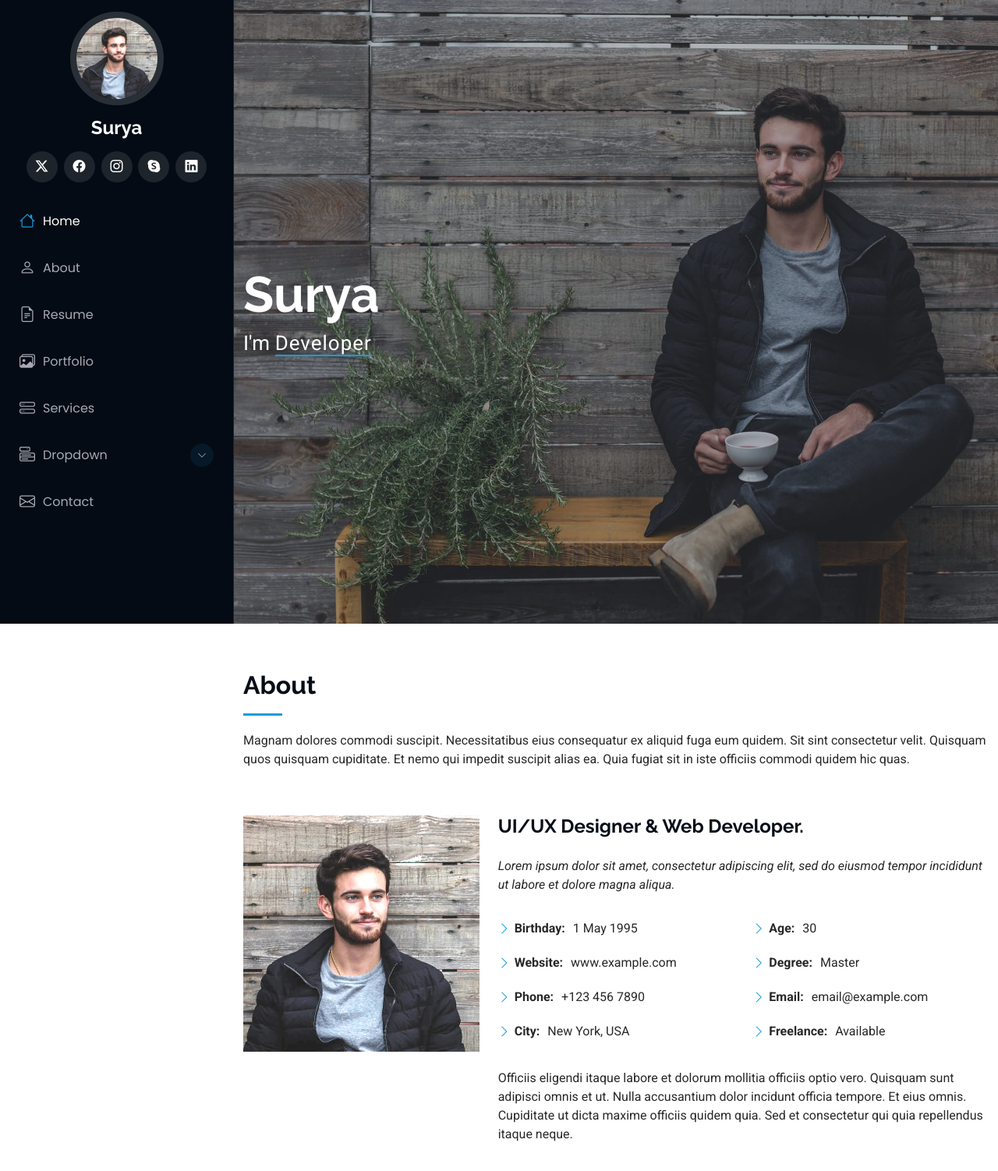
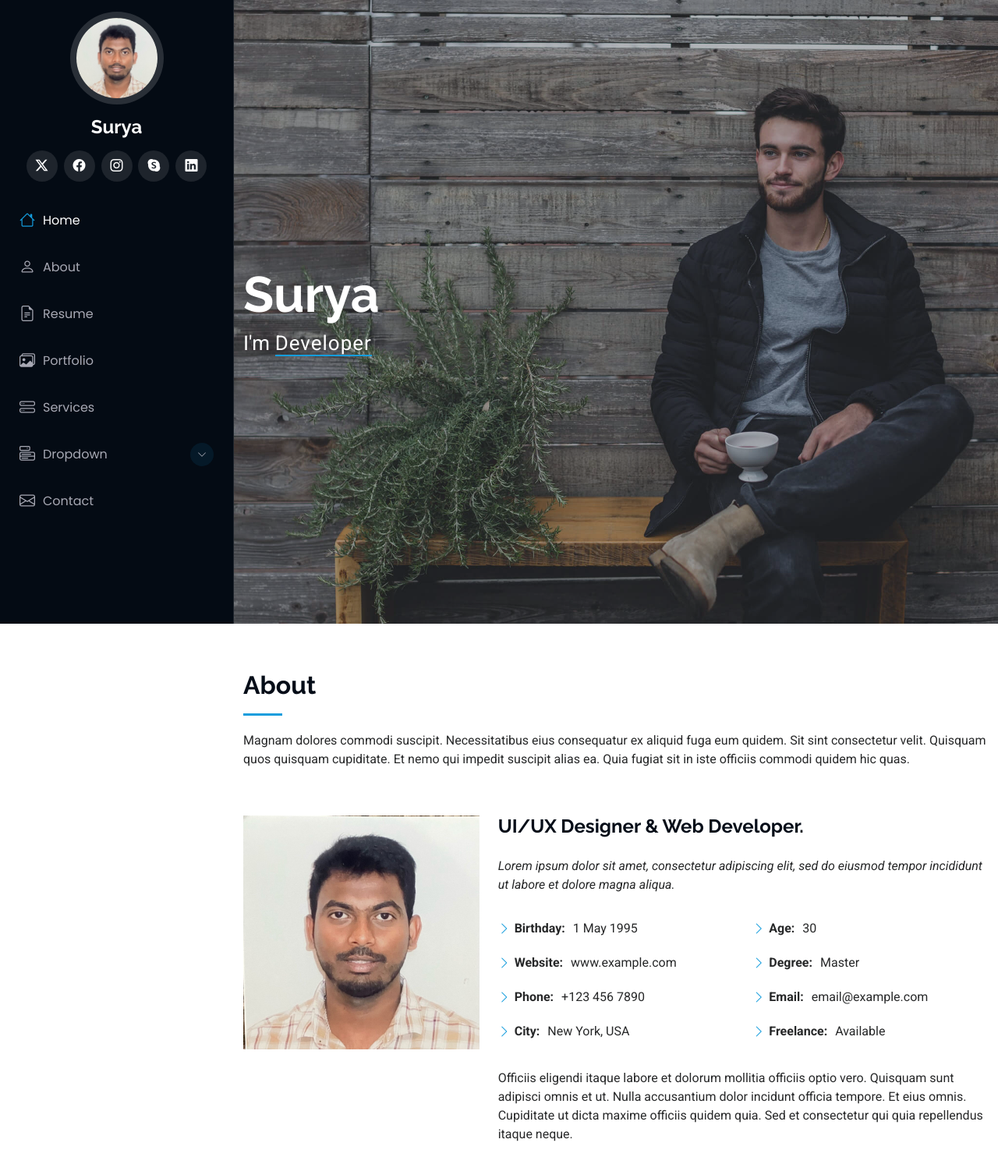
Before and after one commit to surya532/portfolio, a plain HTML site: page index.html in a window 1280 px wide. Shown: the top 1502 px of the page at 78% size. Drawn offline with Linux system fonts and the light colour scheme.

Commit message:
update profile photo

```diff
--- a/index.html
+++ b/index.html
@@ -42,7 +42,7 @@
     <i class="header-toggle d-xl-none bi bi-list"></i>
 
     <div class="profile-img">
-      <img src="assets/img/my-profile-img.jpg" alt="" class="img-fluid rounded-circle">
+      <img src="assets/img/my-profile-img.jpeg" alt="" class="img-fluid rounded-circle">
     </div>
 
     <a href="index.html" class="logo d-flex align-items-center justify-content-center">
@@ -116,7 +116,7 @@
 
         <div class="row gy-4 justify-content-center">
           <div class="col-lg-4">
-            <img src="assets/img/my-profile-img.jpg" class="img-fluid" alt="">
+            <img src="assets/img/my-profile-img.jpeg" class="img-fluid" alt="">
           </div>
           <div class="col-lg-8 content">
             <h2>UI/UX Designer &amp; Web Developer.</h2>
```
Also changed, not shown: portfolio-details.html (+1 -1 lines), service-details.html (+1 -1 lines), starter-page.html (+1 -1 lines), assets/img/my-profile-img.jpeg (added), assets/img/my-profile-img.jpg (deleted), 2 other files.
